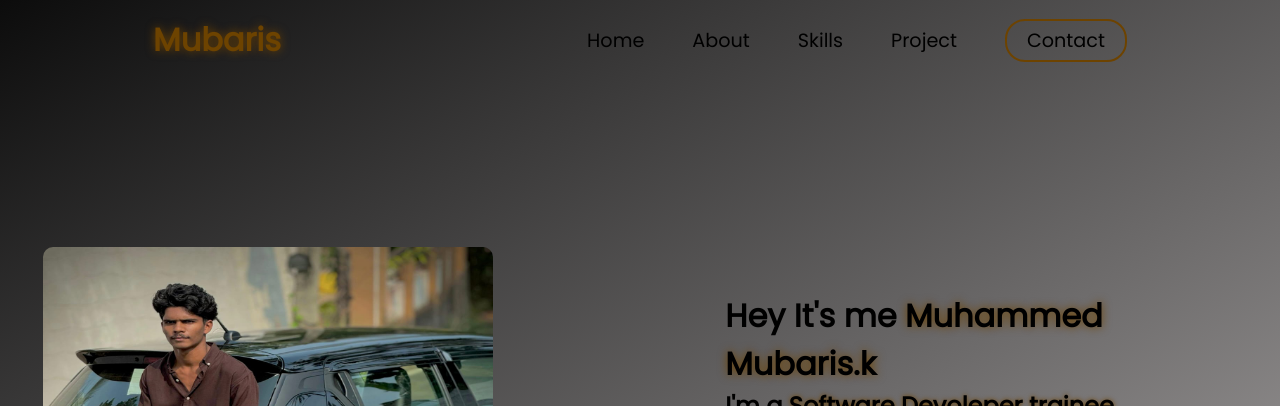
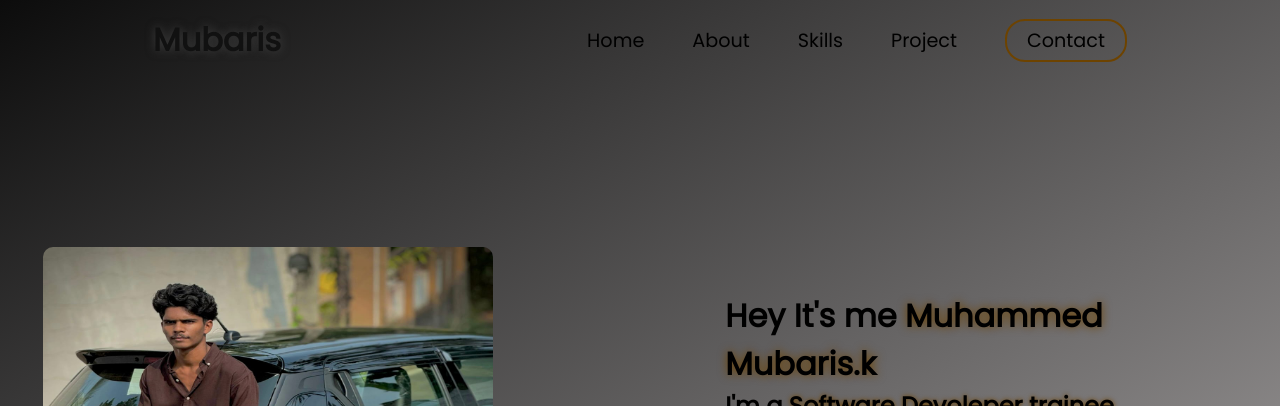
Before and after one commit to mubaris070/portfolio, a plain HTML site: page index.html in a window 1280 px wide. Shown: the top 406 px of the page. Drawn offline with nearby package versions, Linux system fonts and the light colour scheme.

Commit message:
Add files via upload

```diff
--- a/portfolio1.css
+++ b/portfolio1.css
@@ -39,8 +39,8 @@ nav{
 }
 
 .logo span{
-    color: rgb(109,67, 0);
-    text-shadow: 0 0 10px rgb(109,67, 0);
+    color: rgb(17, 17, 17);
+    text-shadow: 0 0 10px rgb(63, 63, 63);
 }
 
 .hamburg, .cancel{
```
